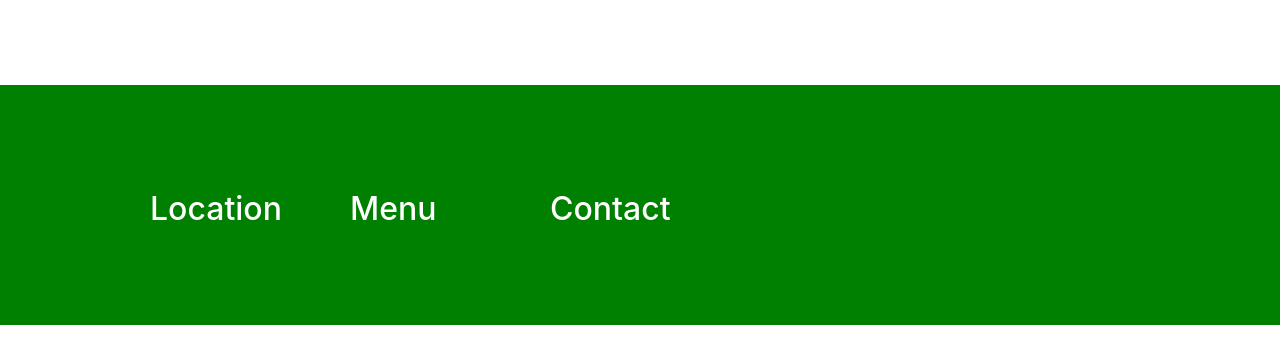
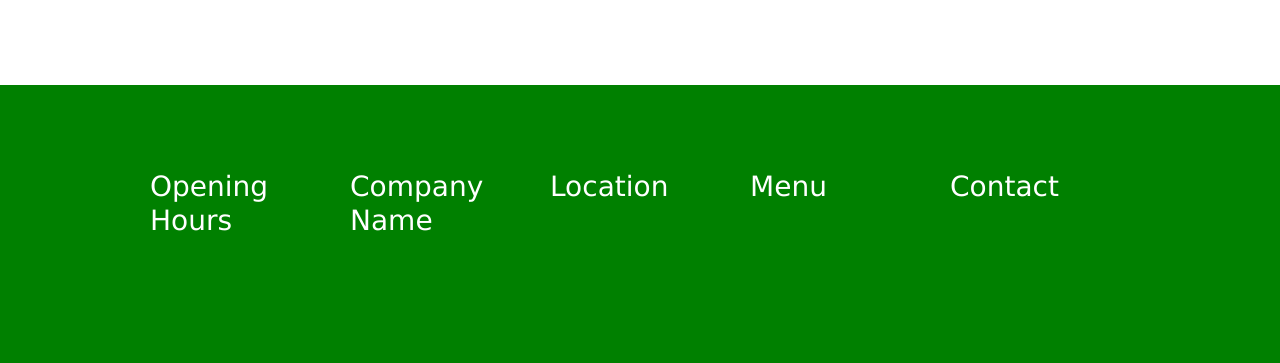
Before and after one commit to RA9/hospital-aid-odc-sec2-group-3, a React (Create React App) app: page / in a window 1280 px wide. Shown: the part 2736-3099 px from the top of the page. Before the commit the page ends 3061 px from the top, so only its background shows below. Built offline with nearby package versions, Linux system fonts and the light colour scheme.

Commit message:
new edit

```diff
--- a/src/components/Footer.js
+++ b/src/components/Footer.js
@@ -6,14 +6,20 @@
     return(
         <React.Fragment>
             <footer id="footer">
-                <div className="footer-box">
-                <h2>Location</h2>
+            <div className="footer-box">
+                <h3>Opening Hours</h3>
+                </div>
+            <div className="footer-box">
+                <h3>Company Name</h3>
                 </div>
                 <div className="footer-box">
-                 <h2>Menu</h2>
+                <h3>Location</h3>
                 </div>
                 <div className="footer-box">
-                    <h2>Contact</h2>
+                 <h3>Menu</h3>
+                </div>
+                <div className="footer-box">
+                    <h3>Contact</h3>
                 </div>
             </footer>
         </React.Fragment>
--- a/src/index.css
+++ b/src/index.css
@@ -19,14 +19,21 @@
   text-align: center;
   align-items: center;
   background-color: #008000;
+  font-size: 10px;
   position: absolute;
   padding: 50px;
-  height: 30%;
+  height: 40%;
 }
 .footer-box{
   width: 100px;
   height: 20%;
-  color: #fff;;
+  color: #fff;
+  justify-content: space-evenly;
+  font-family: Verdana, Geneva, Tahoma, sans-serif;
   padding: 100px;
-  margin-bottom: 30px;
+  margin-bottom: 150px;
 }
+
+/* .footer-box>h3{
+  margin-bottom: 50px;
+} */
```
